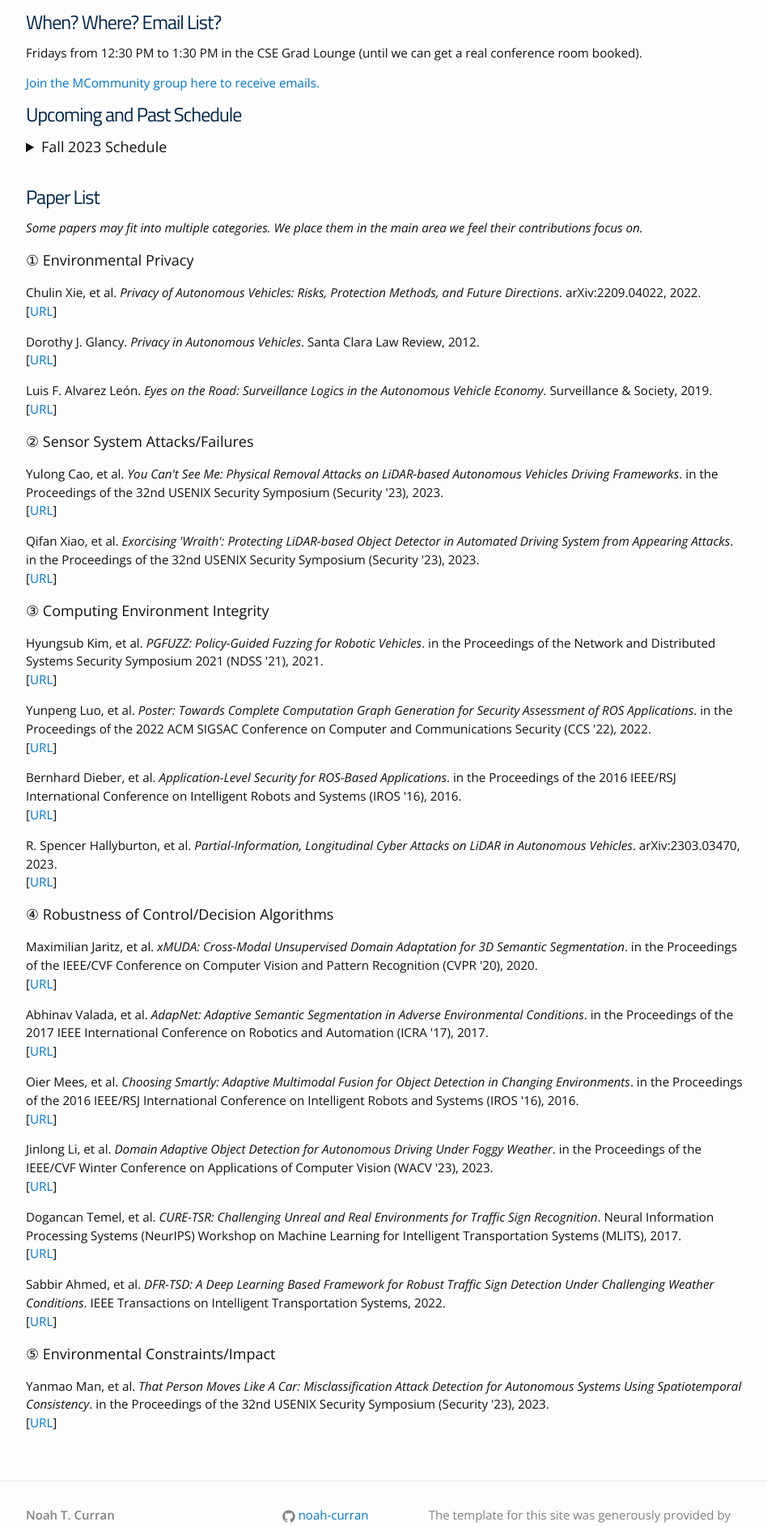
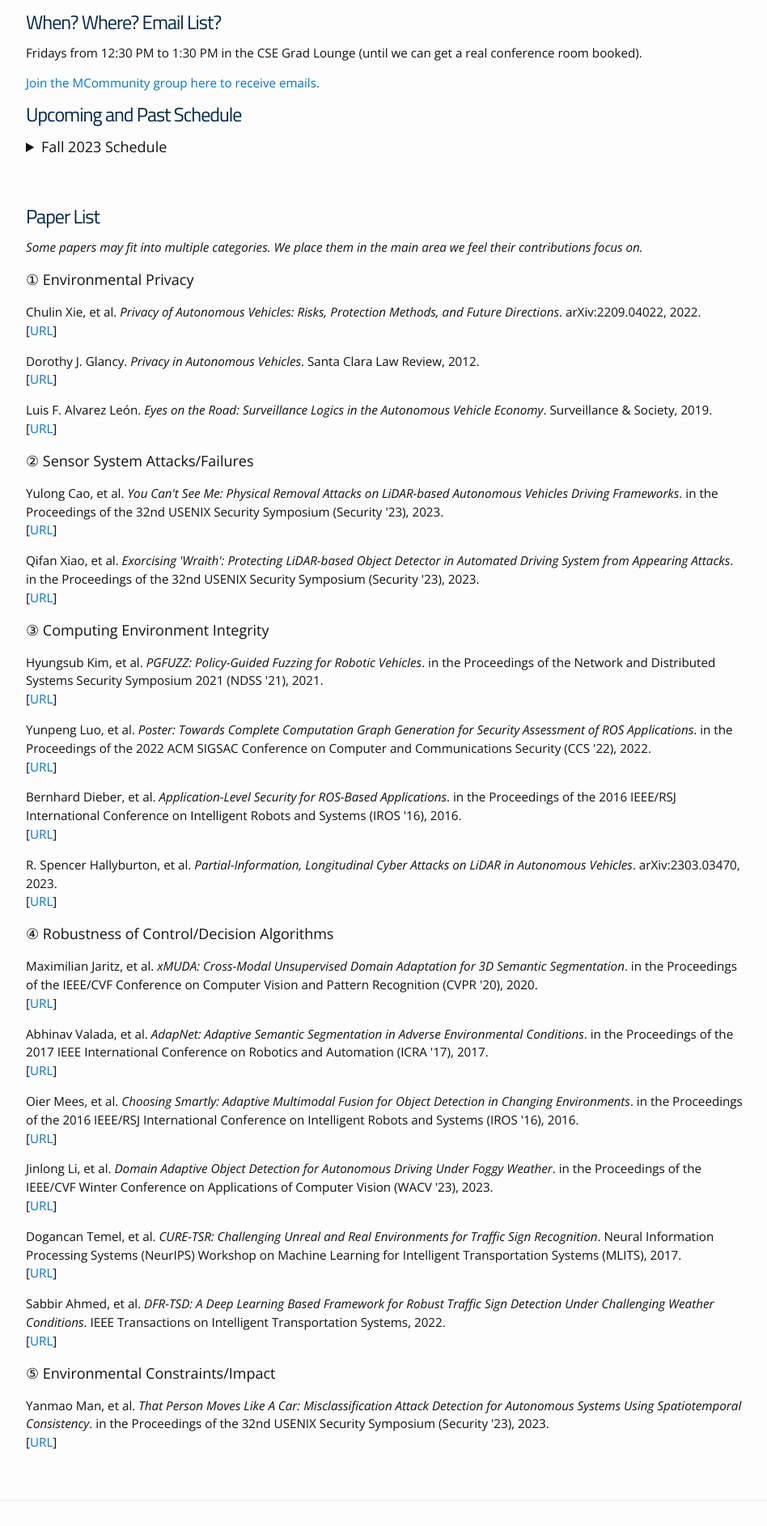
Before and after one commit to noah-curran/noah-curran.github.io, a Jekyll site: the page built from av-safe-sec.md, in a window 1280 px wide. Shown: the part 1504-3389 px from the top of the page at 81% size, without its empty margins (163-1111 px from the left). Built offline with Jekyll 4.4.1, drawn with Linux system fonts in a browser that asks for light colours.

Commit message:
update details style

```diff
--- a/_sass/_base.scss
+++ b/_sass/_base.scss
@@ -34,32 +34,6 @@
 ul, ol, dl, figure,
 %vertical-rhythm {
     margin-bottom: $spacing-unit / 2;
-}
-
-
-
-
-details {
-    summary {
-        font-size: 18px;
-        // &::before {
-        //     // font-family: FontAwesome;
-        //     // font-size: 18px;
-        //     // content: "\f152";
-        //     // float: left;
-        //     // margin-right: 0.4em;
-        // }
-        &::-webkit-details-marker {
-            display: none;
-        }
-        margin-bottom: 2em;
-    }
-    // &.open, &[open] {
-    //     summary::before {
-    //         content: "\f150";
-    //     }
-    // }
-    // color: grey;
 }
 
 
--- a/_sass/_layout.scss
+++ b/_sass/_layout.scss
@@ -266,3 +266,22 @@
 	font-weight: 400;
 	font-family: 'Titillium Web', sans-serif;
 }
+
+details {
+    summary {
+        font-size: 18px;
+        // &::before {
+        //     // font-family: FontAwesome;
+        //     // font-size: 18px;
+        //     // content: "\f152";
+        //     // float: left;
+        //     // margin-right: 0.4em;
+        // }
+        &::-webkit-details-marker {
+            display: none;
+        }
+        margin-bottom: $spacing-unit;
+    }
+
+    margin-bottom: $spacing-unit;
+}
```
